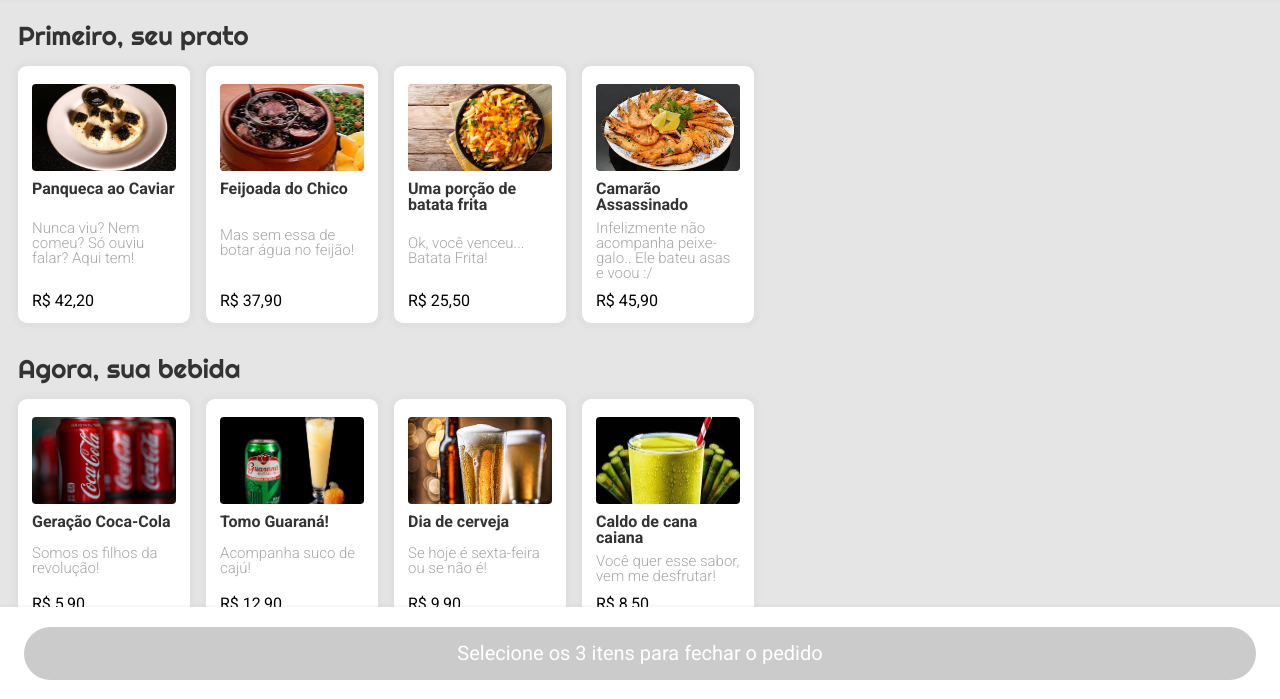
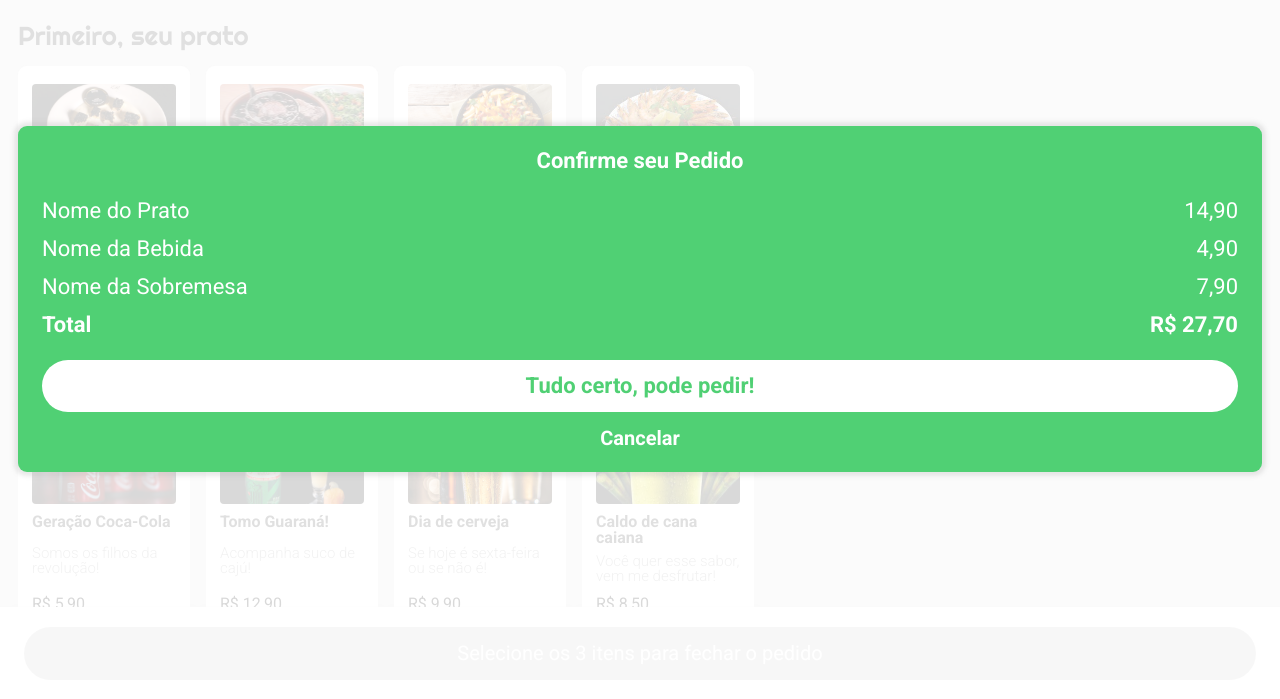
Before and after one commit to brunomguimaraes/Projeto03-DrivenEats-3, a plain HTML site: page index.html in a window 1280 px wide. Shown: the part 101-800 px from the top of the page. Drawn offline with nearby package versions, Linux system fonts and the light colour scheme.

Commit message:
Included confirmation screen full layout. Yet to implement Javascript logic.

```diff
--- a/CSS/styles.css
+++ b/CSS/styles.css
@@ -157,7 +157,7 @@
     z-index: 2;
     left:0;
     bottom:0;
-    box-shadow: 0px 0px 2px 2px rgba(180, 180, 180, 0.1); ;;
+    box-shadow: 0px 0px 2px 2px rgba(180, 180, 180, 0.1);
 }
 
 .bottom-bar button{
@@ -178,8 +178,76 @@
     font-weight: 700;
 }
 
+/*---------------- End of the bottom of the app ----------------*/
+
+/*---------------- Beginning of the confirmation Screen ----------------*/
+.confirmation-screen{
+    width:100%;
+    height: 100%;
+    position: fixed;
+    z-index: 4;
+    left:0;
+    top:0;
+    background-color: rgba(255,255,255,0.85);
+    display: flex;
+    justify-content: center;
+    align-items: center;
+    padding: 0px 18px;
+}
+
+.confirmation-screen ul{
+    width: 100%;
+    background-color: #50D074 ;
+    border-radius: 9px;
+    box-shadow: 0px 0px 4px 4px rgba(180, 180, 180, 0.3);
+    padding: 24px;
+    display: flex;
+    flex-direction: column;
+    align-items: center;
+    justify-content: center;
+    font-family: 'Roboto', sans-serif;
+    color: #FFFFFF;
+    font-size: 22px;
+    font-weight: 700;
+}
 
 
+.confirmation-screen li{
+    display: flex;
+    justify-content: center;
+    width: 100%;
+
+}
+
+.confirmation-screen li:first-child{
+    margin-bottom: 28px;
+}
+
+.confirmation-screen .price-line{
+    justify-content: space-between;
+}
+
+.confirmation-screen .main-dish,
+.confirmation-screen .drink,
+.confirmation-screen .desert{
+    font-weight: 400;
+    margin-bottom: 16px;
+}
 
 
-/*---------------- End of the bottom of the app ----------------*/
+.confirmation-screen .finish-order{
+    width: 100%;
+    color: #50D074;
+    background-color: #FFFFFF;
+    height: 52px;
+    border-radius: calc(52px / 2);
+    margin-top: 24px;
+    margin-bottom: 16px;
+}
+
+.confirmation-screen .cancel-order{
+    font-size: 20px;
+}
+
+
+/*---------------- End of the confirmation Screen ----------------*/
--- a/index.html
+++ b/index.html
@@ -189,6 +189,35 @@
             </button>
         </div>
 
+        <div class="confirmation-screen hidden">
+            <ul>
+                <li>Confirme seu Pedido</li>
+                    <li class="main-dish price-line">
+                        <p>Nome do Prato</p>
+                        <p>14,90</p>
+                    </li>
+                    <li class="drink price-line">
+                        <p>Nome da Bebida</p>
+                        <p>4,90</p>
+                    </li>
+                    <li class="desert price-line">
+                        <p>Nome da Sobremesa</p>
+                        <p>7,90</p>
+                    </li>
+                    <li class="total price-line">
+                        <p>Total</p>
+                        <p>R$ 27,70</p>
+                    </li>
+                    <li>
+                        <button class="finish-order">Tudo certo, pode pedir!</button>
+                    </li>
+                    <li>
+                        <button class="cancel-order">Cancelar</button>
+                    </li>
+            </ul>
+        </div>
+
+
         <script src="https://unpkg.com/ionicons@5.4.0/dist/ionicons.js"></script>
         <script src="JavaScript/scripts.js"></script>
     </body>
```
